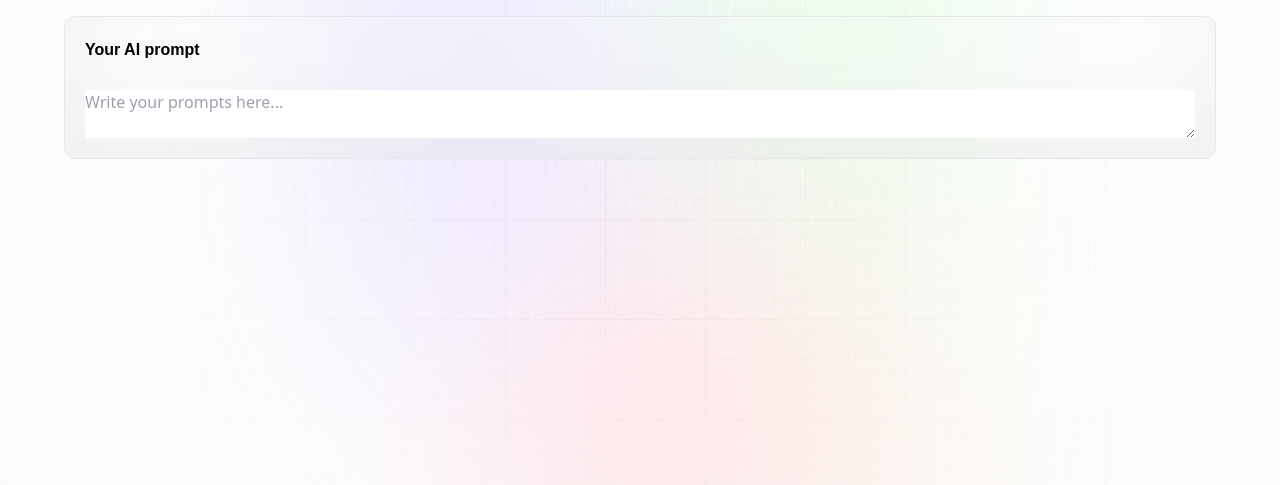
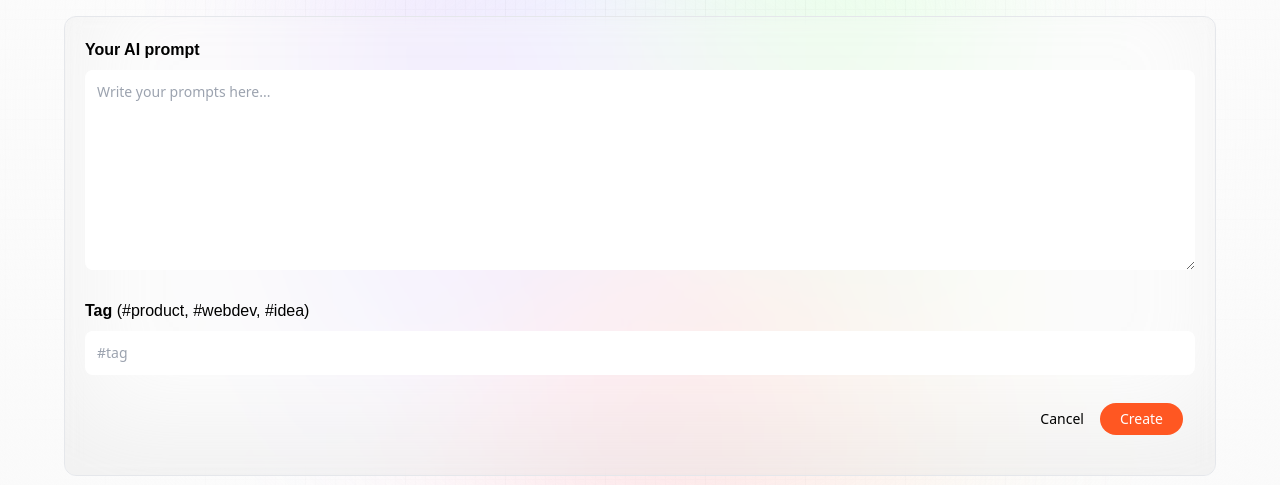
Before and after one commit to minkhaung-mkks/prompter, a Next.js app: page /create-prompt in a window 1280 px wide. Shown: the part 286-771 px from the top of the page. Built offline with nearby package versions, Linux system fonts and the light colour scheme; no server answers.

Commit message:
Create Prompt Finished

```diff
--- /dev/null
+++ b/app/api/prompt/new/route.js
@@ -0,0 +1,24 @@
+import { connectToDB } from "@utils/database";
+import Prompt from '@models/prompt';
+
+export const POST = async (req) => {
+    const { userId, prompt, tag } = await req.json();
+    try {
+        await connectToDB();
+        const newPrompt = new Prompt({
+            creator: userId,
+            prompt,
+            tag
+        })
+        await newPrompt.save();
+
+        return new Response(JSON.stringify(newPrompt), {
+            status: 201
+        })
+    } catch (error) {
+        console.log(error)
+        return new Response("Failed to create New Prompt", {
+            status: 500
+        })
+    }
+}
--- a/app/create-prompt/page.jsx
+++ b/app/create-prompt/page.jsx
@@ -1,8 +1,8 @@
 "use client"
 
-import React, {useState} from 'react'
+import React, { useState } from 'react'
 import { useSession } from 'next-auth/react'
-import { useRouter } from 'next/router'
+import { useRouter } from 'next/navigation'
 
 import Form from '@components/Form'
 
@@ -10,11 +10,34 @@ const CreatePrompt = () => {
     const [submitting, setSubmitting] = useState(false)
     const [post, setPost] = useState({
         prompt: '',
-        tag:''
+        tag: ''
     })
 
-    const createPrompt= async (e)=>{
+    const router = useRouter();
+    const { data: session } = useSession();
 
+    const createPrompt = async (e) => {
+        e.preventDefault();
+        console.log("testing")
+        setSubmitting(true)
+        try {
+            const res = await fetch('/api/prompt/new', {
+                method: 'POST',
+                body: JSON.stringify({
+                    prompt: post.prompt,
+                    userId: session?.user.id,
+                    tag: post.tag
+                })
+            })
+            if (res.ok) {
+                router.push('/');
+            }
+
+        } catch (error) {
+            console.log(error)
+        } finally {
+            setSubmitting(false)
+        }
     }
 
     return (
--- a/components/Form.jsx
+++ b/components/Form.jsx
@@ -26,16 +26,48 @@ const Form = ({
                     <span className='font-satoshi font-semibold text-base text-grey-700'>
                         Your AI prompt
                     </span>
-            </label>
                     <textarea
-                className='form_text-area'
+                        className='form_textarea'
                         value={post.prompt}
-                onChange={(e)=>{
-                    setPost({...post, prompt: e.target.value})
+                        onChange={(e) => {
+                            setPost({ ...post, prompt: e.target.value })
                         }}
+                        required
                         placeholder='Write your prompts here...'
                     >
                     </textarea>
+                </label>
+
+                <label htmlFor="">
+                    <span className='font-satoshi font-semibold text-base text-grey-700'>
+                        Tag {` `}
+                        <span className='font-normal'>
+                            (#product, #webdev, #idea)
+                        </span>
+                    </span>
+                    <input
+                        className='form_input'
+                        value={post.tag}
+                        onChange={(e) => {
+                            setPost({ ...post, tag: e.target.value })
+                        }}
+                        placeholder='#tag'
+                        required
+                    >
+                    </input>
+                </label>
+                <div className="flex-end mx-3 mb-5 gap-4">
+                    <Link href='/' className='text-grey-500 text-sm'>
+                        Cancel
+                    </Link>
+                    <button
+                        type='submit'
+                        disabled={submitting}
+                        className="px-5 py-1.5 text-sm bg-primary-orange rounded-full text-white"
+                    >
+                        {submitting ? `${type}...` : type}
+                    </button>
+                </div>
             </form>
         </section>
     )
--- /dev/null
+++ b/models/prompt.js
@@ -0,0 +1,20 @@
+import { Schema, model, models } from "mongoose";
+
+const promptSchema = new Schema({
+    creator: {
+        type: Schema.Types.ObjectId,
+        ref: 'User'
+    },
+    prompt: {
+        type: String,
+        required: [true, 'Prompt is required...']
+    },
+    tag: {
+        type: String,
+        required: [true, 'Tag is required...']
+    }
+})
+
+const Prompt = models.prompt || model('Prompt', promptSchema);
+
+export default Prompt;
```
Lines whose indentation alone changed are shown as unchanged.
